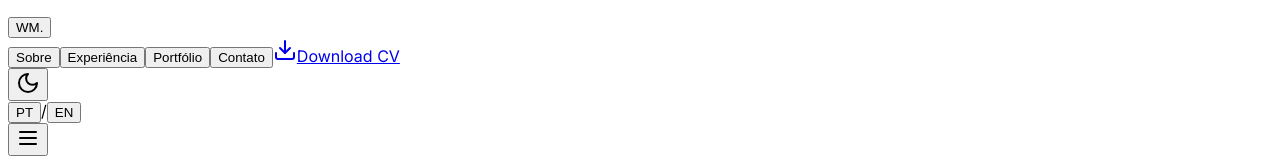
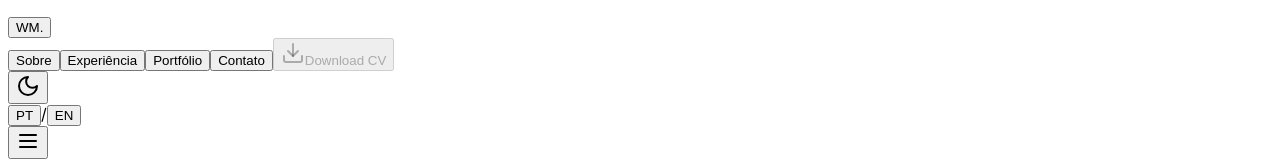
Before and after one commit to wenderson-me/portfolio, a React (Vite) app in the folder client/: page / in a window 1280 px wide. Shown: the top 161 px of the page. Built offline with nearby package versions, Linux system fonts and the light colour scheme.

Commit message:
Disabled button download for now

```diff
--- a/client/src/pages/Portfolio.tsx
+++ b/client/src/pages/Portfolio.tsx
@@ -72,16 +72,12 @@ export default function Portfolio() {
                   {item.label}
                 </button>
               ))}
-
-              <a
-                href="./cv_.html"
-                target="_blank"
-                rel="noopener noreferrer"
-                className="bg-purple-100 dark:bg-purple-900/50 text-purple-700 dark:text-purple-300 font-semibold px-4 py-2 rounded-md hover:bg-purple-200 dark:hover:bg-purple-900 transition-all duration-300 flex items-center"
-              >
-                <Download className="w-4 h-4 mr-2" />
-                Download CV
-              </a>
+                <button
+                  disabled
+                  className="bg-purple-100 dark:bg-purple-900/50 text-purple-700 dark:text-purple-300 font-semibold px-4 py-2 rounded-md flex items-center opacity-60 cursor-not-allowed">
+                  <Download className="w-4 h-4 mr-2" />
+                  Download CV
+                </button>
 
               <div className="flex items-center border-l border-gray-300 dark:border-gray-600 pl-6 ml-2">
                 <button
```
